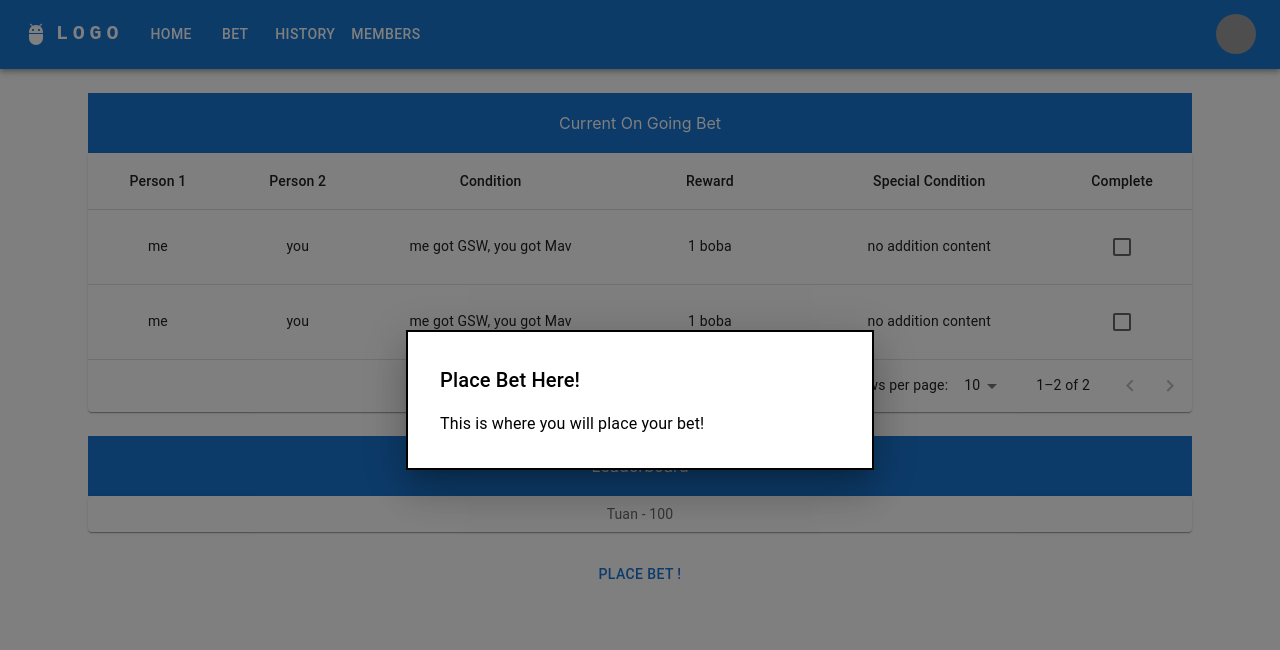
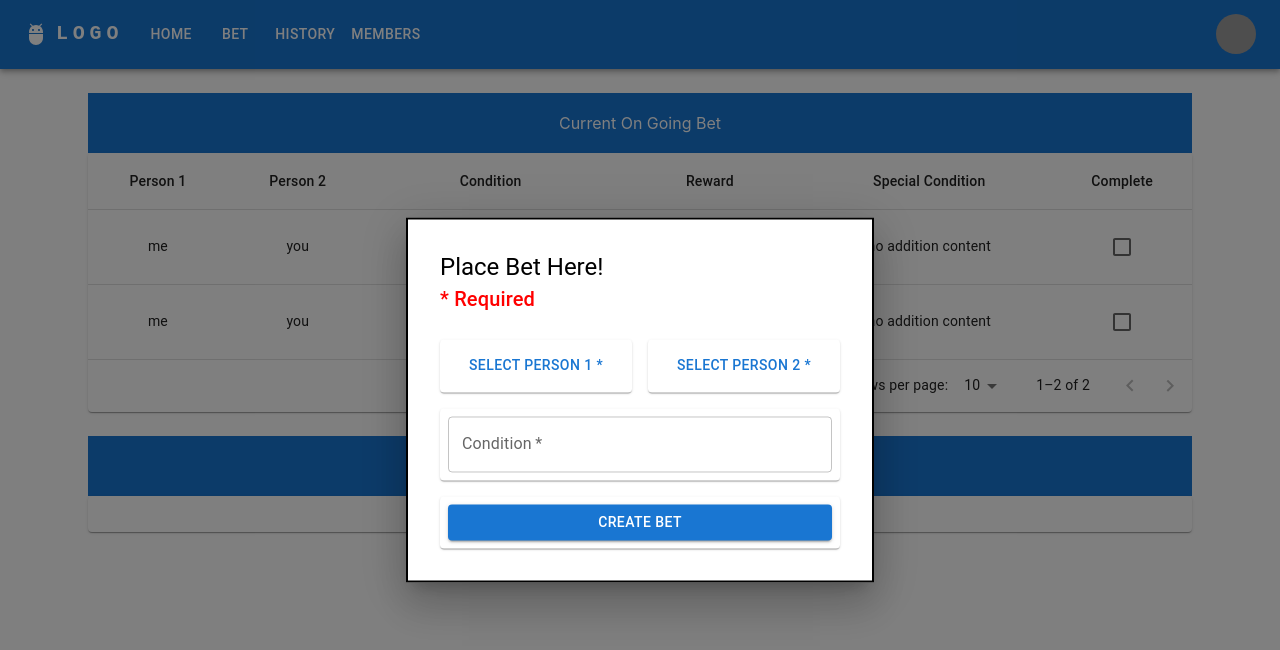
Before and after one commit to tuanle99/bet, a React (Create React App) app in the folder client/: page / in a window 1280 px wide. Both pictures are taken after a click on the button "PLACE BET !". Shown: the top 650 px of the page. Built offline with nearby package versions, Linux system fonts and the light colour scheme; grey boxes are pictures that could not be loaded.

Commit message:
modal update

```diff
--- a/client/src/components/LeaderboardComp.js
+++ b/client/src/components/LeaderboardComp.js
@@ -21,8 +21,8 @@ function LeaderboardComp() {
     <Box sx={{ flexGrow: 1 }}>
       {listName.map((e) => {
         return (
-          <Grid container spacing={2}>
-            <Grid key={e.id} item xs={12}>
+          <Grid container spacing={2} key={e.id}>
+            <Grid item xs={12}>
               <Item>
                 {e.name} - {e.points}
               </Item>
--- a/client/src/components/PlaceBetComp.js
+++ b/client/src/components/PlaceBetComp.js
@@ -1,4 +1,4 @@
-import React from "react";
+import React, { useState, useEffect } from "react";
 import {
   Container,
   Backdrop,
@@ -7,7 +7,14 @@ import {
   Fade,
   Button,
   Typography,
+  TextField,
+  Grid,
+  Paper,
+  Menu,
+  MenuItem,
 } from "@mui/material";
+
+import { styled } from "@mui/material/styles";
 
 const style = {
   position: "absolute",
@@ -21,10 +28,84 @@ const style = {
   p: 4,
 };
 
+const Item = styled(Paper)(({ theme }) => ({
+  backgroundColor: theme.palette.mode === "dark" ? "#1A2027" : "#fff",
+  ...theme.typography.body2,
+  padding: theme.spacing(1),
+  textAlign: "center",
+  color: theme.palette.text.secondary,
+  flex: 1,
+}));
+
 function PlaceBetComp() {
-  const [open, setOpen] = React.useState(false);
-  const handleOpen = () => setOpen(true);
-  const handleClose = () => setOpen(false);
+  const [openModal, setOpenModal] = useState(false);
+  const handleOpen = () => (
+    setOpenModal(true),
+    setPerson1Value(null),
+    setPerson2Value(null),
+    setCondition("")
+  );
+  const handleClose = () => setOpenModal(false);
+
+  const [condition, setCondition] = useState("");
+
+  const handleConditionChange = (event) => {
+    setError(null);
+    setCondition(event.target.value);
+  };
+
+  const [error, setError] = useState(null);
+
+  const personList = [
+    { id: 141, name: "person1" },
+    { id: 242, name: "person2" },
+  ];
+
+  const [person1anchorEl, setPerson1anchorEl] = useState(null);
+  const [person1Value, setPerson1Value] = useState(null);
+  const openPerson1 = Boolean(person1anchorEl);
+  const handleClickPerson1 = (event) => {
+    setPerson1anchorEl(event.currentTarget);
+  };
+  const handleClosePerson1 = (event) => {
+    setError(null);
+    setPerson1Value({ id: event.target.id, name: event.target.innerText });
+    setPerson1anchorEl(null);
+  };
+
+  const [person2anchorEl, setPerson2anchorEl] = useState(null);
+  const [person2Value, setPerson2Value] = useState(null);
+  const openPerson2 = Boolean(person2anchorEl);
+  const handleClickPerson2 = (event) => {
+    setPerson2anchorEl(event.currentTarget);
+  };
+  const handleClosePerson2 = (event) => {
+    setError(null);
+    setPerson2Value({ id: event.target.id, name: event.target.innerText });
+    setPerson2anchorEl(null);
+  };
+
+  function checkAllCondition() {
+    if (person1Value === null || person2Value === null || condition === "") {
+      setError("Please input all required");
+    } else if (
+      person1Value.name !== null &&
+      person1Value.name !== undefined &&
+      person2Value.name !== null &&
+      person2Value.name !== undefined
+    ) {
+      if (person1Value.name === "" || person2Value.name === "") {
+        setError("Please input all required");
+      } else if (person1Value.name === person2Value.name) {
+        setError("Error: Cannot Bet with Yourself");
+      } else {
+        setOpenModal(false);
+      }
+    } else {
+      setOpenModal(false);
+    }
+  }
+
   return (
     <Container
       style={{
@@ -35,7 +116,7 @@ function PlaceBetComp() {
       <Modal
         aria-labelledby="Place Bet"
         aria-describedby="place-bet-here"
-        open={open}
+        open={openModal}
         onClose={handleClose}
         closeAfterTransition
         BackdropComponent={Backdrop}
@@ -43,14 +124,130 @@ function PlaceBetComp() {
           timeout: 500,
         }}
       >
-        <Fade in={open}>
+        <Fade in={openModal}>
           <Box sx={style}>
-            <Typography id="Place Bet" variant="h6" component="h2">
+            <Typography id="Place Bet" variant="h5" component="h2">
               Place Bet Here!
             </Typography>
-            <Typography id="place-bet-here" sx={{ mt: 2 }}>
-              This is where you will place your bet!
+            <Typography variant="h6" component="h2" style={{ color: "red" }}>
+              * Required
             </Typography>
+
+            <Grid container spacing={2} sx={{ mt: 1 }}>
+              <Grid item xs={6}>
+                <Item>
+                  <Button
+                    id="person1-button"
+                    aria-controls={openPerson1 ? "person1-menu" : undefined}
+                    aria-haspopup="true"
+                    aria-expanded={openPerson1 ? "true" : undefined}
+                    onClick={handleClickPerson1}
+                  >
+                    {person1Value === null || person1Value.name === ""
+                      ? "Select Person 1 *"
+                      : person1Value.name}
+                  </Button>
+                  <Menu
+                    id="person1-menu"
+                    anchorEl={person1anchorEl}
+                    open={openPerson1}
+                    onClose={handleClosePerson1}
+                    MenuListProps={{
+                      "aria-labelledby": "person1-button",
+                    }}
+                  >
+                    {personList.map((e) => {
+                      return (
+                        <MenuItem
+                          key={e.id}
+                          id={e.id}
+                          onClick={handleClosePerson1}
+                        >
+                          {e.name}
+                        </MenuItem>
+                      );
+                    })}
+                  </Menu>
+                </Item>
+              </Grid>
+              <Grid item xs={6}>
+                <Item>
+                  <Button
+                    id="person2-button"
+                    aria-controls={openPerson2 ? "person2-menu" : undefined}
+                    aria-haspopup="true"
+                    aria-expanded={openPerson2 ? "true" : undefined}
+                    onClick={handleClickPerson2}
+                  >
+                    {person2Value === null || person2Value.name === ""
+                      ? "Select Person 2 *"
+                      : person2Value.name}
+                  </Button>
+                  <Menu
+                    id="person2-menu"
+                    anchorEl={person2anchorEl}
+                    open={openPerson2}
+                    onClose={handleClosePerson2}
+                    MenuListProps={{
+                      "aria-labelledby": "person2-button",
+                    }}
+                  >
+                    {personList.map((e) => {
+                      return (
+                        <MenuItem
+                          key={e.id}
+                          id={e.id}
+                          onClick={handleClosePerson2}
+                        >
+                          {e.name}
+                        </MenuItem>
+                      );
+                    })}
+                  </Menu>
+                </Item>
+              </Grid>
+
+              <Grid item xs={12}>
+                <Item>
+                  <TextField
+                    id="bet-condition"
+                    placeholder="Set Bet Condition"
+                    label="Condition"
+                    multiline
+                    required
+                    maxRows={6}
+                    onChange={handleConditionChange}
+                    style={{ width: "100%" }}
+                  />
+                </Item>
+              </Grid>
+              <Grid item xs={12}>
+                <Item>
+                  <Button
+                    variant="contained"
+                    onClick={() => checkAllCondition()}
+                    style={{ width: "100%" }}
+                  >
+                    Create Bet
+                  </Button>
+                </Item>
+              </Grid>
+              {error !== null ? (
+                <Grid item xs={12}>
+                  <Item>
+                    <Typography
+                      variant="h6"
+                      component="h2"
+                      style={{ color: "red" }}
+                    >
+                      {error}
+                    </Typography>
+                  </Item>
+                </Grid>
+              ) : (
+                <div></div>
+              )}
+            </Grid>
           </Box>
         </Fade>
       </Modal>
```
